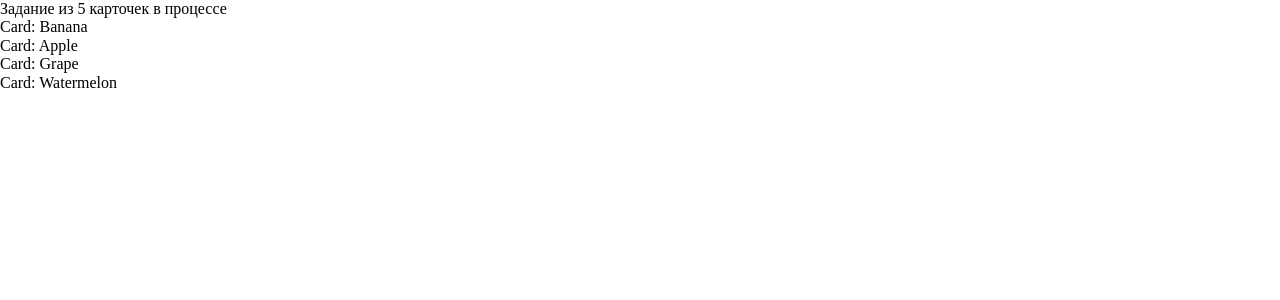
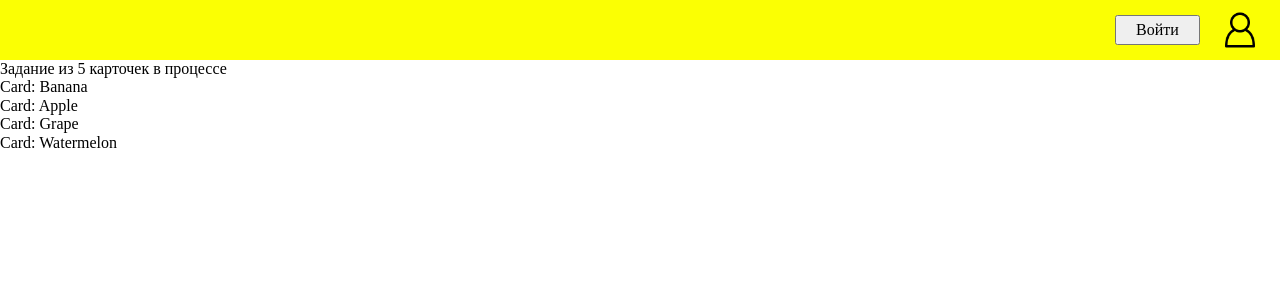
Before and after one commit to Danil-27/vue-education, a Vue app: page / in a window 1280 px wide. Shown: the top 300 px of the page. Built offline with nearby package versions, Linux system fonts and the light colour scheme.

Commit message:
feat: solve directives 02 v-if

```diff
--- a/src/App.vue
+++ b/src/App.vue
@@ -1,8 +1,10 @@
 <template>
+  <Header />
   <Catalog />
 </template>
 
 <script setup lang="ts">
+import Header from "./components/HeaderComponent.vue";
 import Catalog from "./components/CatalogComponent.vue";
 </script>
 
--- /dev/null
+++ b/src/components/HeaderComponent.vue
@@ -0,0 +1,32 @@
+<template>
+  <div class="header">
+    <button v-if="isLogin" @click="isLogin = false" class="btn">Войти</button>
+    <button v-else @click="isLogin = true" class="btn">Выйти</button>
+    <img v-if="isLogin" src="../assets/user.png" class="icon icon-login" />
+    <img v-else src="../assets/arrow.png" class="icon icon-logout" />
+  </div>
+</template>
+
+<script setup lang="ts">
+import { ref } from "vue";
+
+const isLogin = ref(true);
+</script>
+
+<style scoped>
+.header {
+  background-color: rgb(251, 255, 3);
+  padding: 10px 20px;
+  display: flex;
+  align-items: center;
+  justify-content: end;
+  gap: 20px;
+}
+.btn {
+  width: 85px;
+  height: 30px;
+}
+.icon {
+  max-width: 40px;
+}
+</style>
```
Also changed, not shown: src/assets/arrow.png (added), src/assets/user.png (added).
